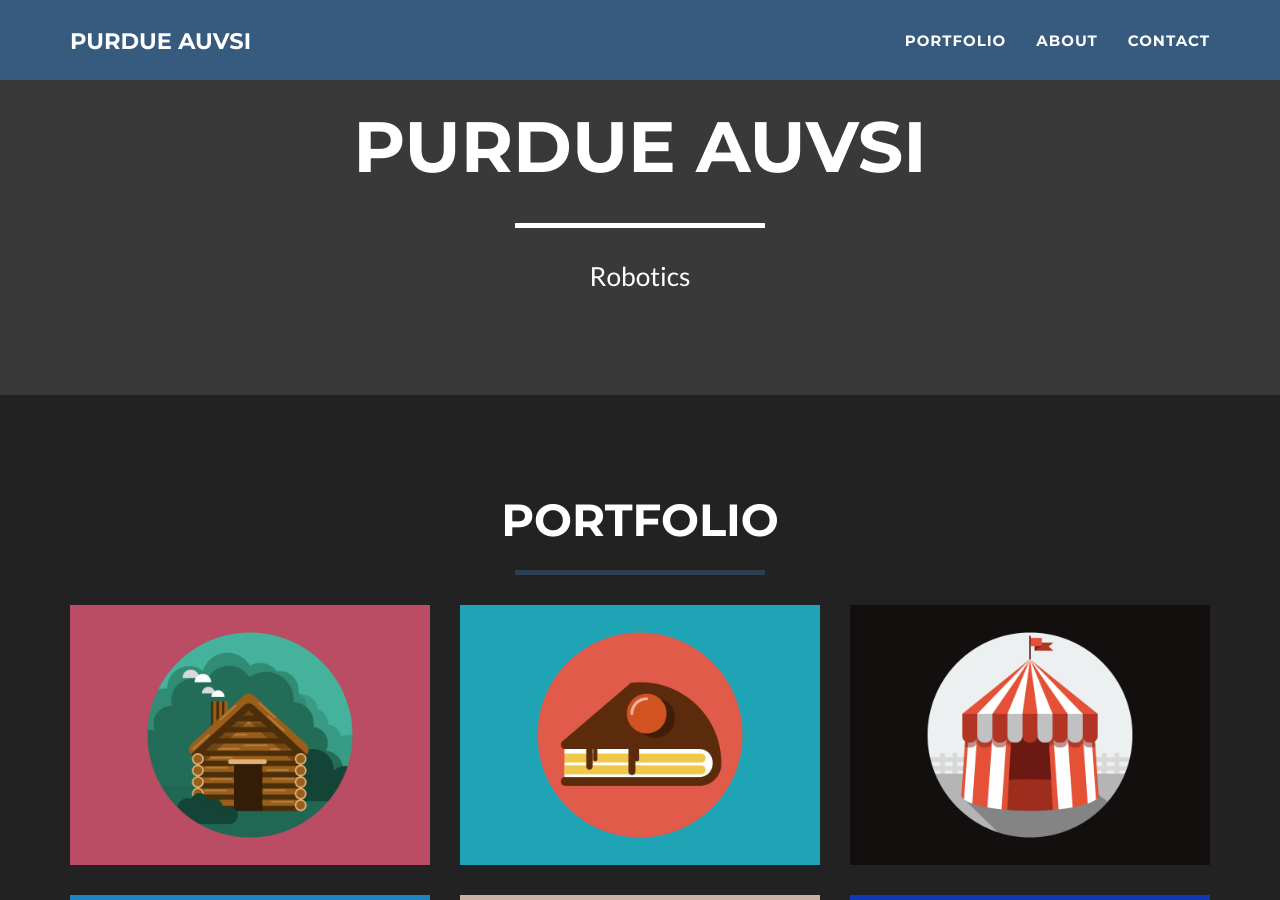
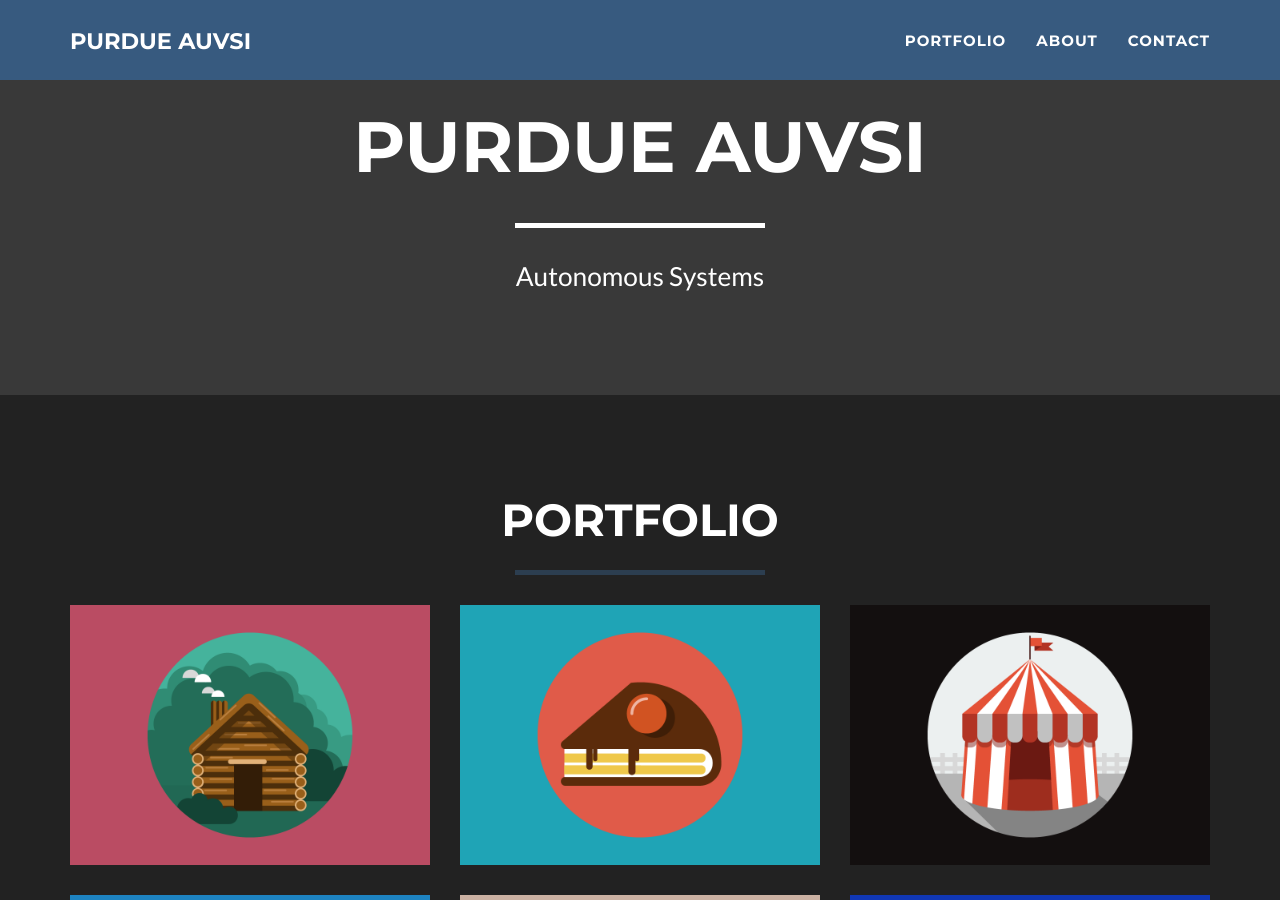
Before and after one commit to purdue-arc/website, a Jekyll site: the page built from index.html, in a window 1280 px wide and 900 px high, scrolled down 659 px. Built offline with Jekyll 4.4.1, drawn with Linux system fonts in a browser that asks for light colours.

Commit message:
Update _config.yml

```diff
--- a/_config.yml
+++ b/_config.yml
@@ -3,8 +3,8 @@ title: Purdue AUVSI
 email: your-sheridak@purdue.edu
 url: https://pauvsi.github.io
 description: "Purdue Student Chapter of AUVSI. We work on various robotics projects with high levels of autonomy."
-keywords: "purdue, auvsi, robotics, computer vision, machine learning, state estimation"
-skills: "Robotics"
+keywords: "purdue, auvsi, robotics, computer vision, machine learning, state estimation, autonomy"
+skills: "Autonomous Systems"
 meta_author: AUVSI, Purdue
 
 # Google webmaster tools
@@ -42,7 +42,7 @@ social:
   - title: twitter
     url:
   - title: facebook
-    url:
+    url: https://www.facebook.com/PurdueAUVSI/
   - title: stack-overflow
     url:
   - title: bitbucket
```
